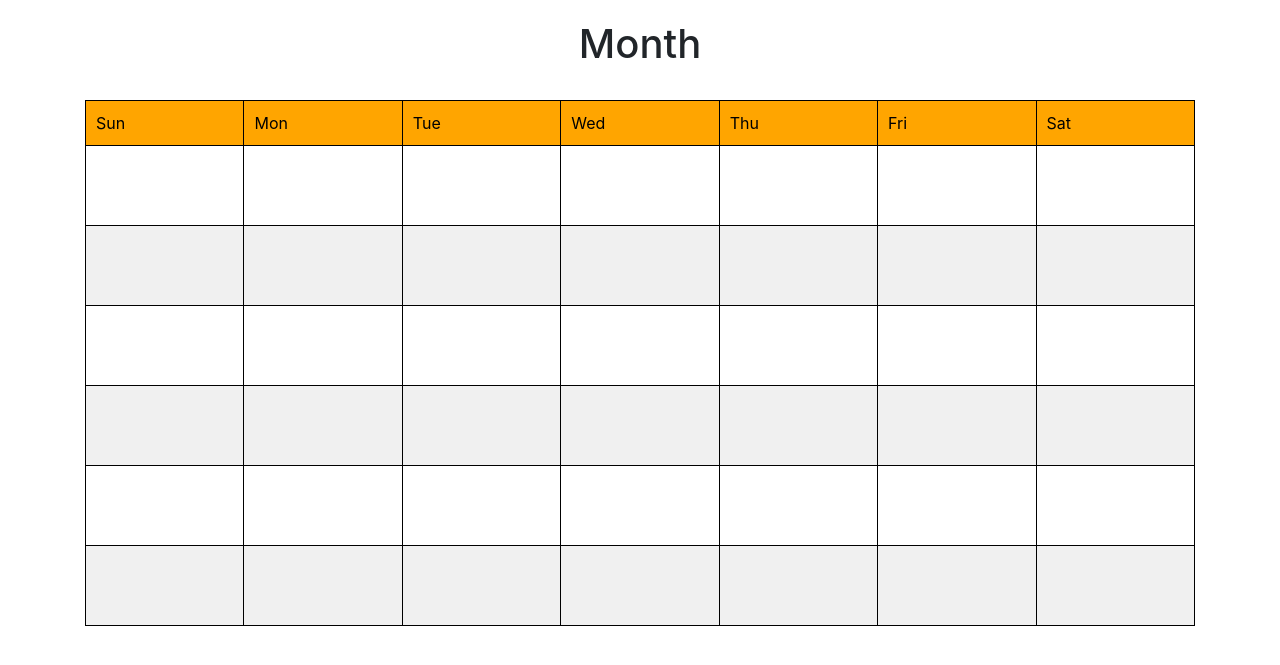
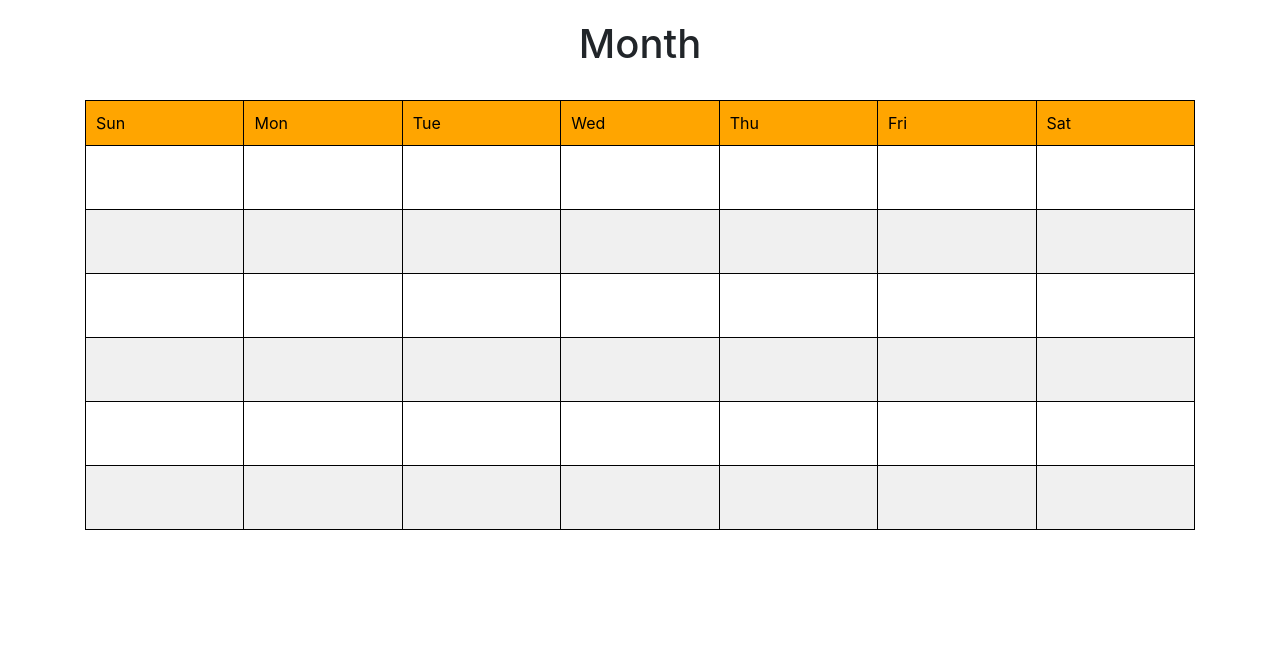
Before and after one commit to PatrickKallenbach/CENGroup6Project, a Flask app: page / in a window 1280 px wide. Shown: the part 56-721 px from the top of the page. Run offline with Flask 3, Linux system fonts and the light colour scheme; a user stored in the database is signed in; data comes from the database, SQL or seed files in the repository; some libraries are stand-ins or nearby versions.

Commit message:
made calendar smaller

```diff
--- a/website/templates/home.html
+++ b/website/templates/home.html
@@ -2,10 +2,11 @@
 {% block title %}Home{% endblock %}
 {% block content %}
 <!DOCTYPE html>
+
 <h1 align="center" style="padding-top: 20px;">Month</h1>
 
-<!-- Notes -->
-<!-- <ul class="list-group list-group-flush" id="notes">
+<!--
+<ul class="list-group list-group-flush" id="notes">
   {% for note in user.notes %}
   <li class="list-group-item">
     {{ note.data }}
@@ -16,7 +17,7 @@
   {% endfor %}
 </ul>
 
-<!-- Image
+
 <div class="d-flex justify-content-center align-items-center" style="height: 50vh; margin-top: 20px; margin-bottom: 20px;">
   <img src="static/temporary_schedule_image.png" alt="Centered Image" class="img-fluid" style="max-height: 100%;">
 </div>
@@ -78,7 +79,7 @@
         </thead>
 
         <tbody>
-            <tr style="height:10vh">
+            <tr style="height:8vh">
                 <td></td>
                 <td></td>
                 <td></td>
@@ -87,7 +88,7 @@
                 <td></td>
                 <td></td>
             </tr>
-            <tr bgcolor="f0f0f0" style="height:10vh">
+            <tr bgcolor="f0f0f0" style="height:8vh">
                 <td></td>
                 <td></td>
                 <td></td>
@@ -96,7 +97,7 @@
                 <td></td>
                 <td></td>
             </tr>
-            <tr style="height:10vh">
+            <tr style="height:8vh">
                 <td></td>
                 <td></td>
                 <td></td>
@@ -105,7 +106,7 @@
                 <td></td>
                 <td></td>
             </tr>
-            <tr bgcolor="f0f0f0" style="height:10vh">
+            <tr bgcolor="f0f0f0" style="height:8vh">
                 <td></td>
                 <td></td>
                 <td></td>
@@ -114,7 +115,7 @@
                 <td></td>
                 <td></td>
             </tr>
-            <tr style="height:10vh">
+            <tr style="height:8vh">
                 <td></td>
                 <td></td>
                 <td></td>
@@ -123,7 +124,7 @@
                 <td></td>
                 <td></td>
             </tr>
-            <tr bgcolor="f0f0f0" style="height:10vh">
+            <tr bgcolor="f0f0f0" style="height:8vh">
                 <td></td>
                 <td></td>
                 <td></td>
@@ -135,4 +136,6 @@
         </tbody>
     </table>
 </body>
+
+
 {% endblock %}
```
